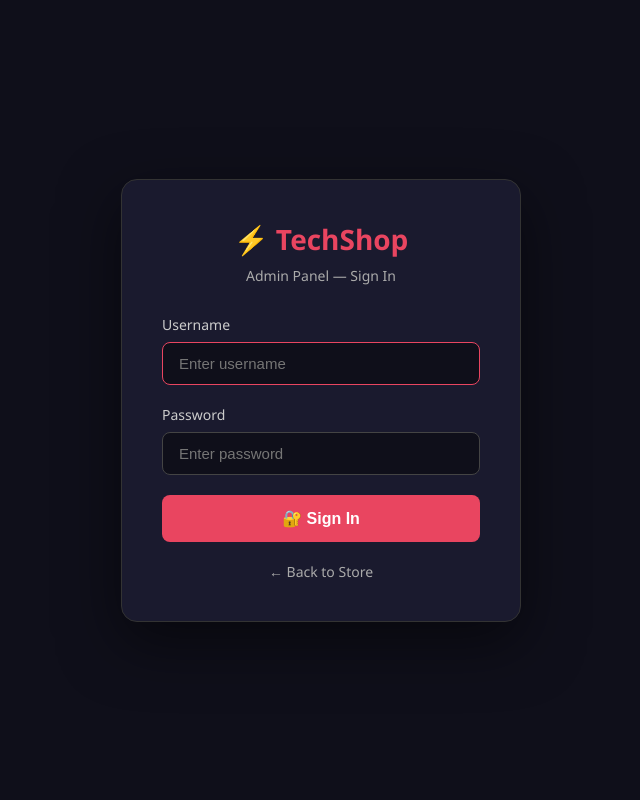
After one commit to Bertin14/techshop-ecommerce, a PHP site: page /admin/login.php in a window 1280 px wide. The commit adds this page. Shown: the whole page, without its empty margins (319-959 px from the left). Run offline with PHP 8.4, Linux system fonts and the light colour scheme.

Commit message:
feat: add admin authentication with login/logout system

```diff
--- /dev/null
+++ b/admin/login.php
@@ -0,0 +1,175 @@
+<?php
+session_start();
+
+if (isset($_SESSION['admin_logged_in'])) {
+    header('Location: /admin/dashboard.php');
+    exit;
+}
+
+require '../includes/db.php';
+
+$error = '';
+
+if ($_SERVER['REQUEST_METHOD'] === 'POST') {
+    $username = trim($_POST['username']);
+    $password = trim($_POST['password']);
+
+    $stmt = $pdo->prepare("SELECT * FROM admins WHERE username = ?");
+    $stmt->execute([$username]);
+    $admin = $stmt->fetch(PDO::FETCH_ASSOC);
+
+    if ($admin && password_verify($password, $admin['password'])) {
+        $_SESSION['admin_logged_in'] = true;
+        $_SESSION['admin_username'] = $admin['username'];
+        header('Location: /admin/dashboard.php');
+        exit;
+    } else {
+        $error = 'Invalid username or password.';
+    }
+}
+?>
+<!DOCTYPE html>
+<html lang="en">
+
+<head>
+    <meta charset="UTF-8">
+    <meta name="viewport" content="width=device-width, initial-scale=1.0">
+    <title>Admin Login — TechShop</title>
+    <style>
+        * {
+            margin: 0;
+            padding: 0;
+            box-sizing: border-box;
+        }
+
+        body {
+            font-family: 'Segoe UI', sans-serif;
+            background: #0f0f1a;
+            display: flex;
+            justify-content: center;
+            align-items: center;
+            min-height: 100vh;
+        }
+
+        .login-box {
+            background: #1a1a2e;
+            padding: 40px;
+            border-radius: 16px;
+            width: 100%;
+            max-width: 400px;
+            box-shadow: 0 20px 60px rgba(0, 0, 0, 0.5);
+            border: 1px solid #333;
+        }
+
+        .login-logo {
+            text-align: center;
+            font-size: 28px;
+            font-weight: bold;
+            color: #e94560;
+            margin-bottom: 8px;
+        }
+
+        .login-subtitle {
+            text-align: center;
+            color: #aaa;
+            font-size: 14px;
+            margin-bottom: 30px;
+        }
+
+        .form-group {
+            margin-bottom: 20px;
+        }
+
+        .form-group label {
+            display: block;
+            color: #ccc;
+            font-size: 14px;
+            margin-bottom: 8px;
+            font-weight: 500;
+        }
+
+        .form-group input {
+            width: 100%;
+            padding: 12px 16px;
+            background: #0f0f1a;
+            border: 1px solid #444;
+            border-radius: 8px;
+            color: #fff;
+            font-size: 15px;
+            transition: border 0.2s;
+        }
+
+        .form-group input:focus {
+            border-color: #e94560;
+            outline: none;
+        }
+
+        .btn-login {
+            width: 100%;
+            padding: 14px;
+            background: #e94560;
+            color: white;
+            border: none;
+            border-radius: 8px;
+            font-size: 16px;
+            font-weight: bold;
+            cursor: pointer;
+            transition: background 0.2s;
+        }
+
+        .btn-login:hover {
+            background: #c73652;
+        }
+
+        .error {
+            background: rgba(233, 69, 96, 0.15);
+            border: 1px solid #e94560;
+            color: #e94560;
+            padding: 12px;
+            border-radius: 8px;
+            margin-bottom: 20px;
+            font-size: 14px;
+            text-align: center;
+        }
+
+        .back-link {
+            display: block;
+            text-align: center;
+            margin-top: 20px;
+            color: #aaa;
+            text-decoration: none;
+            font-size: 14px;
+        }
+
+        .back-link:hover {
+            color: #e94560;
+        }
+    </style>
+</head>
+
+<body>
+    <div class="login-box">
+        <div class="login-logo">⚡ TechShop</div>
+        <div class="login-subtitle">Admin Panel — Sign In</div>
+
+        <?php if ($error): ?>
+            <div class="error">❌ <?= htmlspecialchars($error) ?></div>
+        <?php endif; ?>
+
+        <form method="POST">
+            <div class="form-group">
+                <label>Username</label>
+                <input type="text" name="username" placeholder="Enter username" required autofocus>
+            </div>
+            <div class="form-group">
+                <label>Password</label>
+                <input type="password" name="password" placeholder="Enter password" required>
+            </div>
+            <button type="submit" class="btn-login">🔐 Sign In</button>
+        </form>
+
+        <a href="/index.php" class="back-link">← Back to Store</a>
+    </div>
+</body>
+
+</html>
--- /dev/null
+++ b/admin/logout.php
@@ -0,0 +1,6 @@
+<?php
+session_start();
+session_destroy();
+header('Location: /admin/login.php');
+exit;
+?>
--- a/includes/header.php
+++ b/includes/header.php
@@ -19,7 +19,7 @@
         <a href="/index.php">⚡ TechShop</a>
       </div>
       <nav>
-        <a href="/admin/dashboard.php" style="color:#e94560;">📊 Admin</a>
+        <a href="/admin/login.php" style="color:#e94560;">📊 Admin</a>
         <a href="/index.php">Home</a>
         <a href="/products.php">Products</a>
         <a href="/cart.php">
```
Also changed, not shown: admin/dashboard.php (+12 -1 lines).
